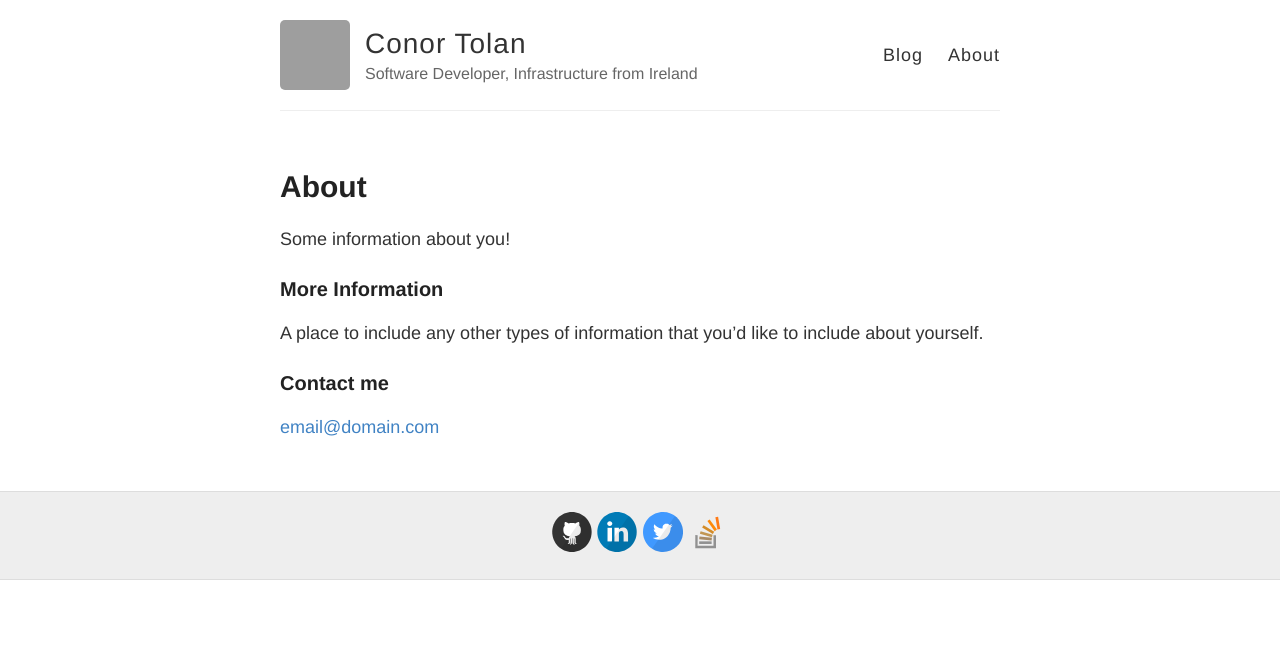
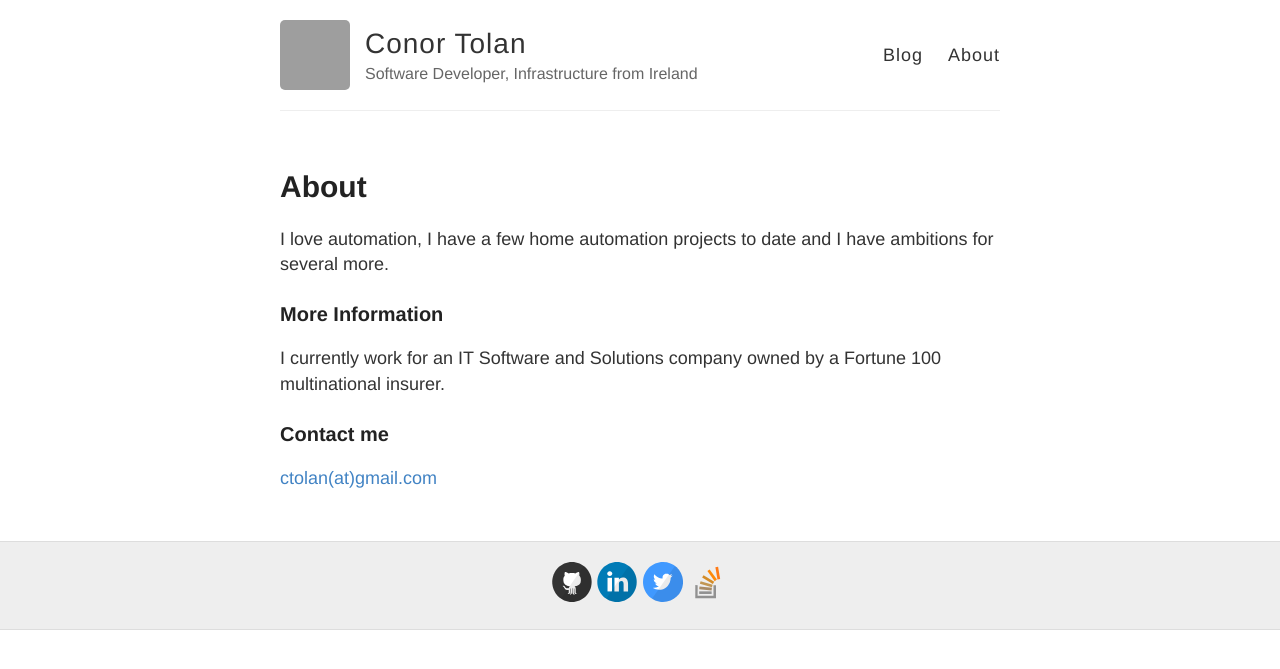
Before and after one commit to ctolan/ctolan.github.io, a Jekyll site: the page built from about.md, in a window 1280 px wide. Shown: the top 669 px of the page. Built offline with Jekyll 4.4.1, drawn with Linux system fonts in a browser that asks for light colours; grey boxes are pictures that could not be loaded.

Commit message:
Updated About

```diff
--- a/about.md
+++ b/about.md
@@ -4,12 +4,12 @@ title: About
 permalink: /about/
 ---
 
-Some information about you!
+I love automation, I have a few home automation projects to date and I have ambitions for several more.
 
 ### More Information
 
-A place to include any other types of information that you'd like to include about yourself.
+I currently work for an IT Software and Solutions company owned by a Fortune 100 multinational insurer.
 
 ### Contact me
 
-[email@domain.com](mailto:email@domain.com)
+[ctolan(at)gmail.com](mailto:ctolan(at)gmail.com)
```
